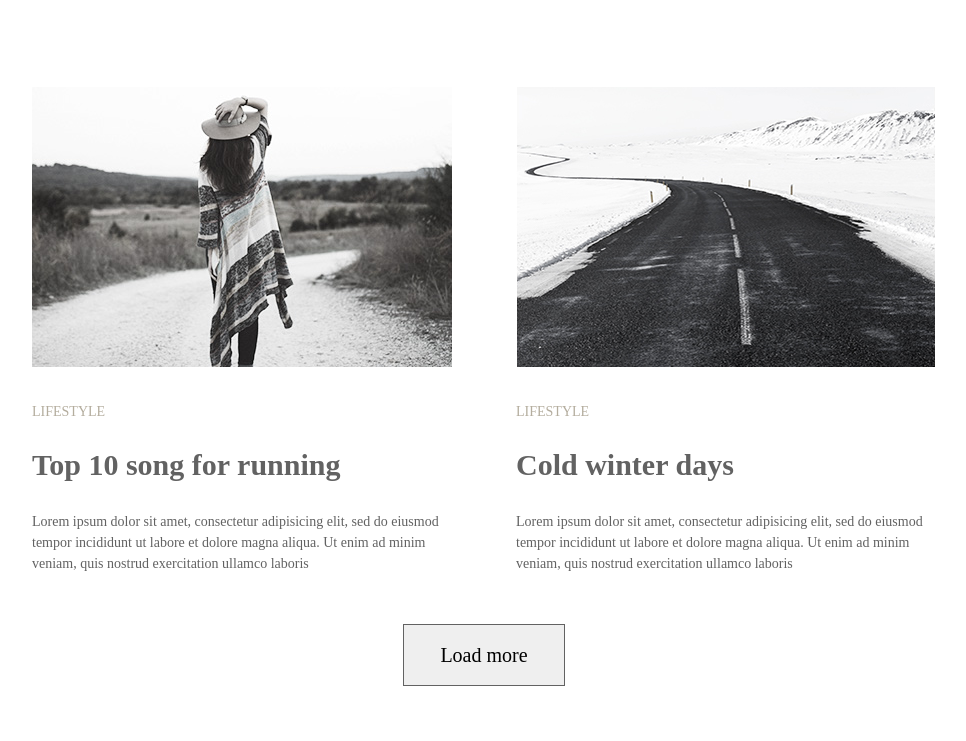
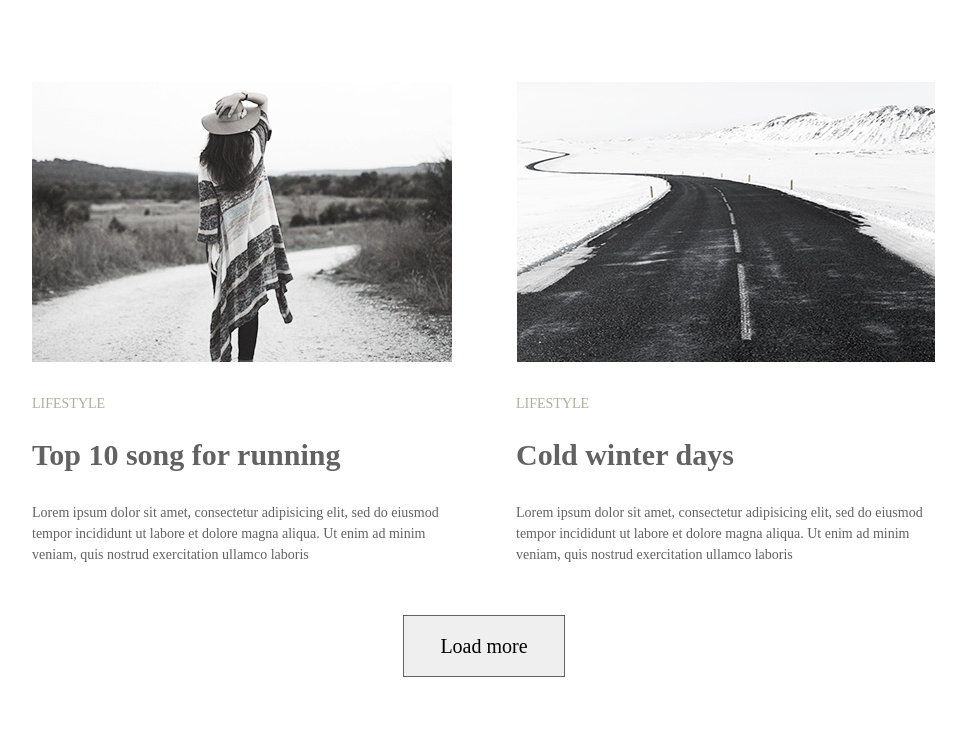
Before and after one commit to MellYu/goit-fe3-course, a plain HTML site: page module-03/index.html in a window 1280 px wide. Shown: the part 1241-1982 px from the top of the page, without its empty margins (156-1122 px from the left). Drawn offline with Linux system fonts and the light colour scheme; a web font is replaced by a local one.

Commit message:
changed buttom in div and sizes for P, H2 and width for ul.navigation

```diff
--- a/module-03/css/style.css
+++ b/module-03/css/style.css
@@ -6,7 +6,7 @@
     margin: 0px auto;
 }
 ul.navigation{
-    width: 904px;
+    width: 100%;
     margin: 0px auto;
     padding: 0px;
     text-align: center;
@@ -50,13 +50,16 @@
     margin-right: 0px;
 }
 h2 {
-    margin-top: 25.5px;
+    margin: 0;
     font-size: 30px;
+    line-height: 1.2;
     color: #626262;
 }
 p.title{
     margin-top: 30px;
+    margin-bottom: 25px;
     font-size: 14px;
+    line-height: 1.2;
     text-transform: uppercase;
     color: #b4ad9e;
 }
@@ -72,7 +75,7 @@
     max-width: 100%;
     height: auto;
 }
-section.button-item{
+div.button-item{
     display: block;
     width: 162px;
     height: 62px;
--- a/module-03/index.html
+++ b/module-03/index.html
@@ -58,9 +58,9 @@
             <h2>Cold winter days</h2>
             <p>Lorem ipsum dolor sit amet, consectetur adipisicing elit, sed do eiusmod tempor incididunt ut labore et dolore magna aliqua. Ut enim ad minim veniam, quis nostrud exercitation ullamco laboris</p>
         </article>
-    </section>
-    <section class="button-item">
-        <button>Load more</button>
+        <div class="button-item">
+            <button>Load more</button>
+        </div>
     </section>
     </main>
 </body>
```
